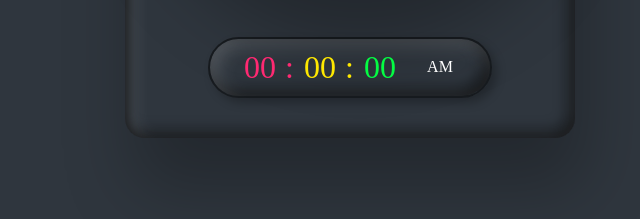
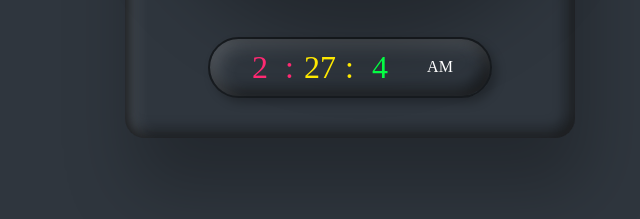
Before and after one commit to rashaduldev/Digital-clock, a plain HTML site: page index.html in a window 1280 px wide. Shown: the part 558-777 px from the top of the page, 290-930 px from the left. Drawn offline with Linux system fonts and the light colour scheme.

Commit message:
Update index.html

```diff
--- a/index.html
+++ b/index.html
@@ -56,10 +56,10 @@ setInterval(()=>{
         sc.style.transform =`rotateZ(${ss}deg)`;
 
         // Digtal clock
-        let hours = document.getElementById('hour');
+        let hours = document.getElementById('hours');
         let munites = document.getElementById('munites');
         let seconds = document.getElementById('seconds');
-        let amp = document.getElementById('amp');
+        let ampm = document.getElementById('ampm');
 
         let h =new Date().getHours();
         let m =new Date().getMinutes();
```
